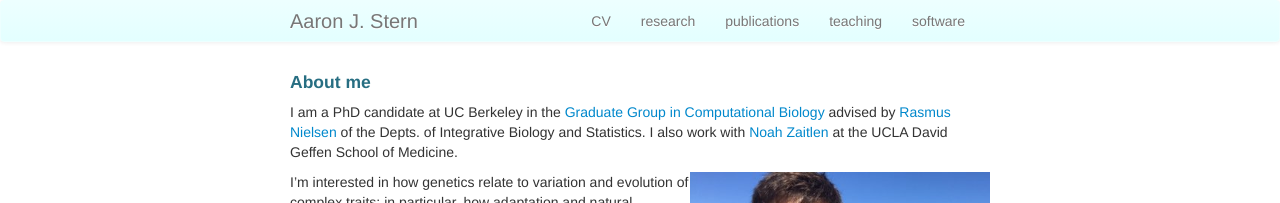
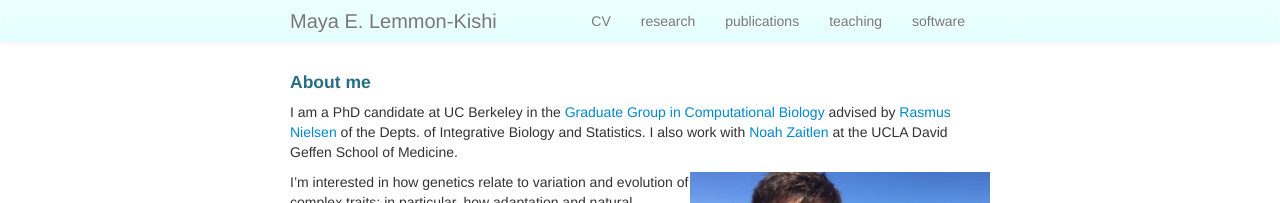
Before and after one commit to lemmonquiche/lemmonquiche.github.io, a Jekyll site: the page built from index.md, in a window 1280 px wide. Shown: the top 203 px of the page. Built offline with Jekyll 4.4.1, drawn with Linux system fonts in a browser that asks for light colours.

Commit message:
updated readme and configuration file

```diff
--- a/_config.yml
+++ b/_config.yml
@@ -8,12 +8,12 @@
 # Themes are encouraged to use these universal variables
 # so be sure to set them if your theme uses them.
 #
-title : Aaron J. Stern
+title : Maya E. Lemmon-Kishi
 author :
-  name : Aaron Stern
-  email : ajstern@berkeley.edu
-  github : 35ajstern
-  twitter : aaron__stern
+  name : Maya Lemmon-Kishi
+  email : maya_lemmon-kishi@berkeley.edu
+  github : lemmonquiche
+  twitter : lemmonquiche
 
 production_url : http://35ajstern.github.io
 
```
Also changed, not shown: ReadMe.md.
